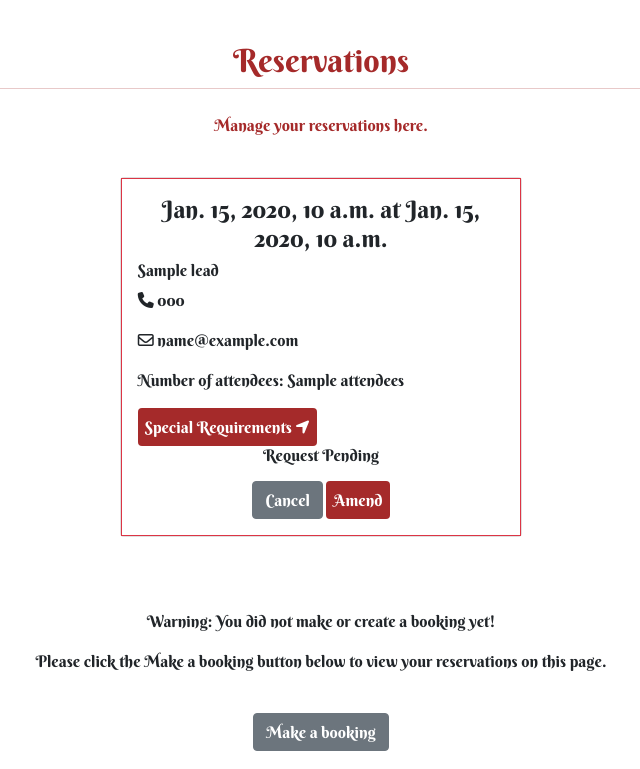
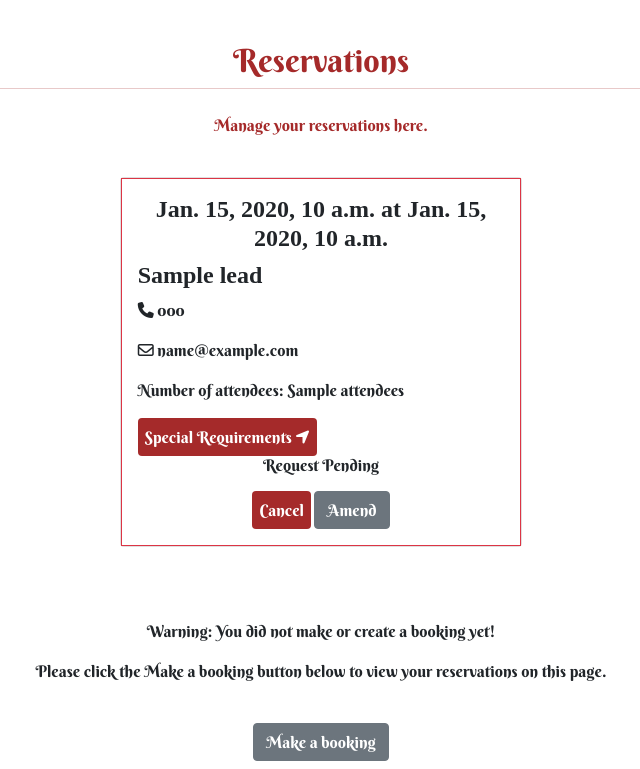
Before and after one commit to Markpm-code/st_benedict_shrine, a Django app: template templates/reservations.html in a window 1280 px wide. Shown: the part 134-903 px from the top of the page, without its empty margins (319-959 px from the left). Run offline with Django 3.2, Linux system fonts and the light colour scheme; the template is opened without the code that fills it: most values are stand-ins (such as "Sample title", 1, 10 or a date in 2020); some libraries are stand-ins or nearby versions.

Commit message:
Update fonts in reservations.html

```diff
--- a/booking_data/views.py
+++ b/booking_data/views.py
@@ -158,7 +158,9 @@ def amend_reservation(request, reservation_id):
 
                 if booking_form.is_valid():
                     updated_booking = booking_form.save(commit=False)
+                    current_booking = booking_form.delete()
                     updated_booking.status = 0
+
                     try:
                         updated_booking.save()
                     except IntegrityError as error:
--- a/templates/reservations.html
+++ b/templates/reservations.html
@@ -17,10 +17,10 @@
                     <div class="card mb-4">
                         <div class="card-body border border-danger">
                             <!-- Displays the reservations date and time as title. -->
-                            <h4 class='card-title fw-normal text-center'>{{ reservation.date }} at
+                            <h4 class='card-title fw-normal text-center fw-bold fs-4' style="font-family:'Times New Roman', Times, serif;">{{ reservation.date }} at
                                 {{ reservation.time }}</h4>
                             <!-- Displays the booking lead. -->
-                            <h6 class="fw-normal">{{ reservation.lead }}</h6>
+                            <h6 class="fw-bold fs-4" style="font-family:'Times New Roman', Times, serif;">{{ reservation.lead }}</h6>
                             <div class='card-text'>
                                 <!-- Displays the provided mobile. -->
                                 <p><i class="fas fa-phone"></i> {{ reservation.mobile }}</p>
@@ -46,9 +46,9 @@
                             <div class='text-center'>
                                 <!-- Triggers 'cancel' modal. -->
                                 <button data-bs-toggle='modal' data-bs-target='#cancel'
-                                    class="btn btn-secondary text-white">Cancel</button>
+                                    class="btn " id="cancel-bg">Cancel</button>
                                 <!-- Redirects to the amend reservation page. -->
-                                <a class="btn" id="amend-bg" href="/amend/{{ reservation.id }}">Amend</a>
+                                <a class="btn btn-secondary text-white"  href="/amend/{{ reservation.id }}">Amend</a>
                             </div>
                         </div>
                     </div>
@@ -85,7 +85,7 @@
                                     aria-label="Close"></button>
                             </div>
                             <div class="modal-body text-center">
-                                <h5 class='card-title text-uppercase'>{{ reservation.date }} at {{ reservation.time }}
+                                <h5 class='card-title fw-bold fs-4' style="font-family:'Times New Roman', Times, serif;">{{ reservation.date }} at {{ reservation.time }}
                                 </h5>
                                 <p>Number of Attendees: {{ reservation.attendees }}</p>
                             </div>
```
